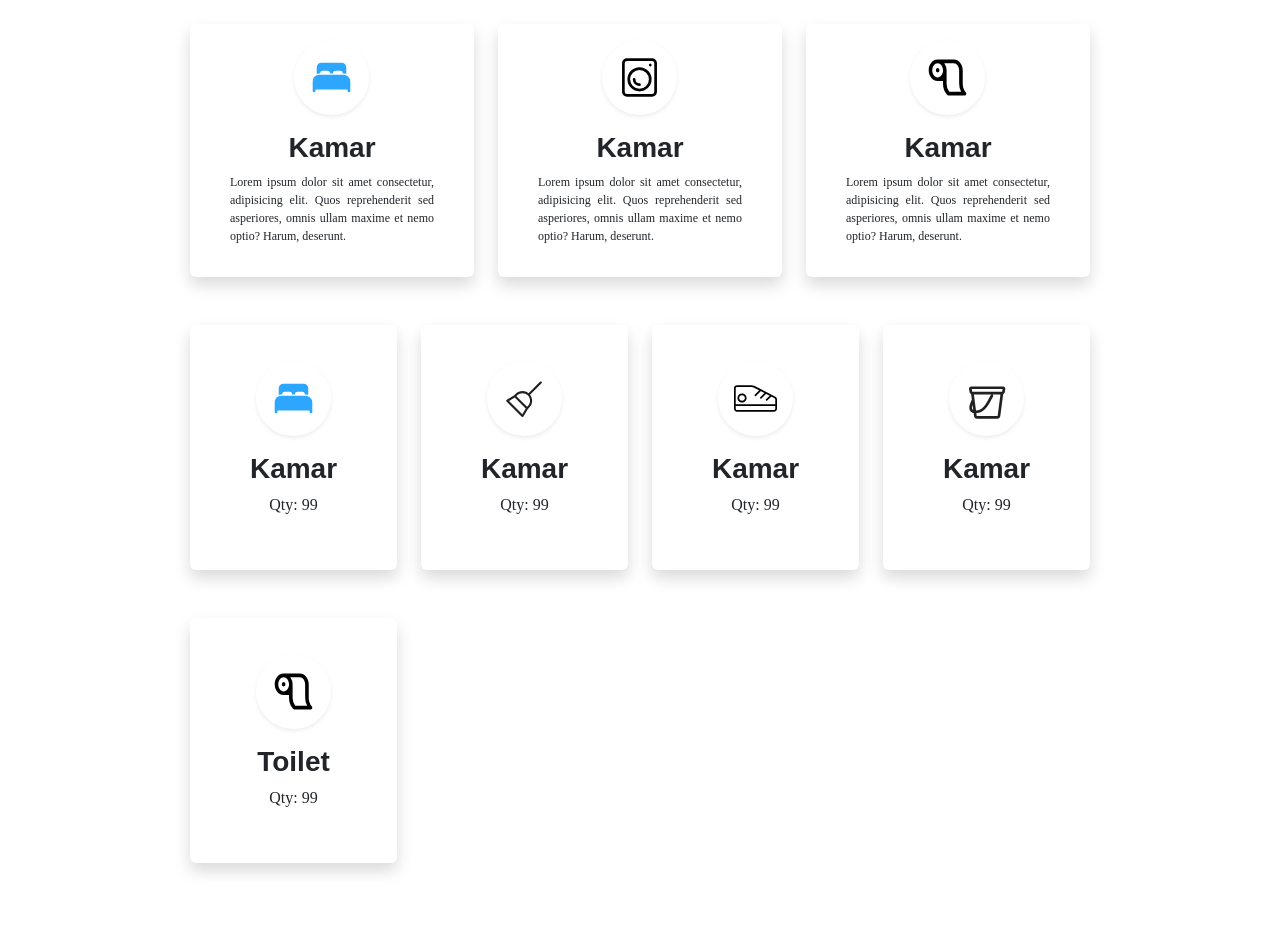
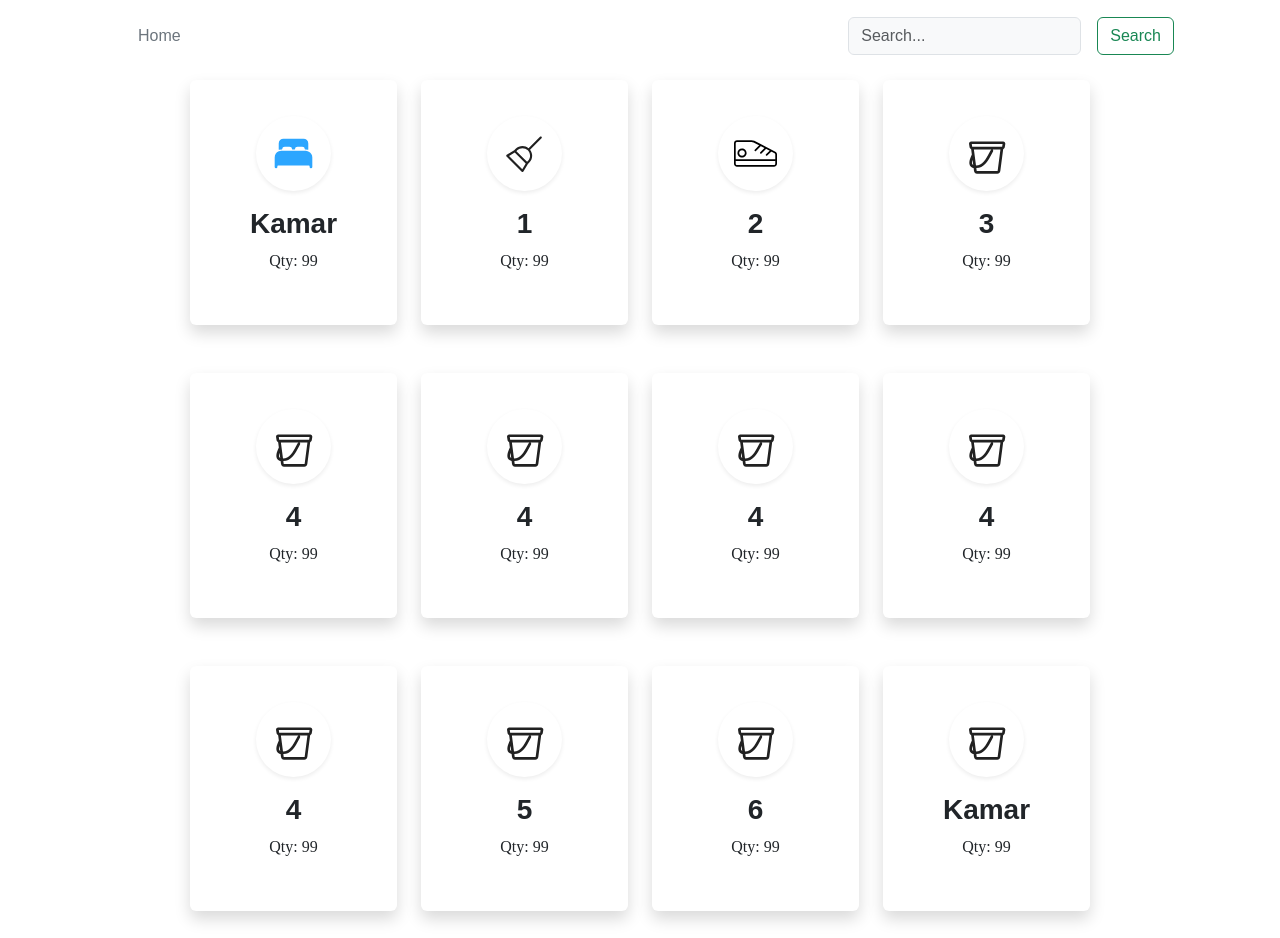
Before and after one commit to Abdul-liebert/Dormitory-inventories, a plain HTML site: page Area.html in a window 1280 px wide. Shown: the top 938 px of the page. Before the commit the page ends 911 px from the top, so only its background shows below. Drawn offline with nearby package versions, Linux system fonts and the light colour scheme; a web font is replaced by a local one.

Commit message:
filterSearch

```diff
--- a/Area.html
+++ b/Area.html
@@ -1,23 +1,52 @@
 <!doctype html>
 <html lang="en">
+
 <head>
   <meta charset="utf-8">
   <meta name="viewport" content="width=device-width, initial-scale=1">
   <title>Bootstrap demo</title>
-    <link href="https://cdn.jsdelivr.net/npm/bootstrap@5.3.2/dist/css/bootstrap.min.css" rel="stylesheet" integrity="sha384-T3c6CoIi6uLrA9TneNEoa7RxnatzjcDSCmG1MXxSR1GAsXEV/Dwwykc2MPK8M2HN" crossorigin="anonymous">
+  <link href="https://cdn.jsdelivr.net/npm/bootstrap@5.3.2/dist/css/bootstrap.min.css" rel="stylesheet"
+    integrity="sha384-T3c6CoIi6uLrA9TneNEoa7RxnatzjcDSCmG1MXxSR1GAsXEV/Dwwykc2MPK8M2HN" crossorigin="anonymous">
   <link rel="stylesheet" href="/css/style.css">
   <script src="js/script.js"></script>
 </head>
+
 <body>
+
+  <!-- Search -->
+  <div class="container my-3">
+    <div class="d-flex flex-wrap align-items-center justify-content-center justify-content-lg-start">
+      <a href="/" class="d-flex align-items-center mb-2 mb-lg-0 text-white text-decoration-none">
+        <svg class="bi me-2" width="40" height="32" role="img" aria-label="Bootstrap"><use xlink:href="#bootstrap"></use></svg>
+      </a>
+
+      <ul class="nav col-12 col-lg-auto me-lg-auto mb-2 justify-content-center mb-md-0">
+        <li><a href="#" class="nav-link px-2 text-secondary">Home</a></li>
+        <li><a href="#" class="nav-link px-2 text-white">Features</a></li>
+        <li><a href="#" class="nav-link px-2 text-white">Pricing</a></li>
+        <li><a href="#" class="nav-link px-2 text-white">FAQs</a></li>
+        <li><a href="#" class="nav-link px-2 text-white">About</a></li>
+      </ul>
+
+      <form class="col-12 d-flex  col-lg-auto mb-3 mb-lg-0 me-lg-3" role="search" id="searchForm">
+        <input type="search" class="form-control me-3 form-control-dark text-bg-light" placeholder="Search..." aria-label="Search" id="searchBar">
+        <button type="submit" class="btn btn-outline-success me-2" >Search</button>
+      </form>
+    </div>
+  </div>
+  <!-- Search -->
 
   <!-- card -->
   <div class="container mt-4">
-      <div class="row px-5 mx-5" id="cardDescription"></div>
+    <!-- <div class="row px-5 mx-5" id="cardDescription"></div> -->
 
-        <div class="row px-5 mx-5" id="cardContainer" ></div>
+    <div class="row px-5 mx-5" id="cardContainer"></div>
 
   </div>
   <!-- card -->
-    <script src="https://cdn.jsdelivr.net/npm/bootstrap@5.3.2/dist/js/bootstrap.bundle.min.js" integrity="sha384-C6RzsynM9kWDrMNeT87bh95OGNyZPhcTNXj1NW7RuBCsyN/o0jlpcV8Qyq46cDfL" crossorigin="anonymous"></script>
+  <script src="https://cdn.jsdelivr.net/npm/bootstrap@5.3.2/dist/js/bootstrap.bundle.min.js"
+    integrity="sha384-C6RzsynM9kWDrMNeT87bh95OGNyZPhcTNXj1NW7RuBCsyN/o0jlpcV8Qyq46cDfL"
+    crossorigin="anonymous"></script>
 </body>
+
 </html>
--- a/db/data.json
+++ b/db/data.json
@@ -9,11 +9,66 @@
         },
         {
           "icon": "/assets/svg/broom.svg",
+          "title": "1",
+          "qty": "99"
+        },
+        {
+          "icon": "/assets/svg/shoes.svg",
+          "title": "2",
+          "qty": "99"
+        },
+        {
+          "icon": "/assets/svg/bucket.svg",
+          "title": "3",
+          "qty": "99"
+        },
+        {
+          "icon": "/assets/svg/bucket.svg",
+          "title": "4",
+          "qty": "99"
+        },
+        {
+          "icon": "/assets/svg/bucket.svg",
+          "title": "4",
+          "qty": "99"
+        },
+        {
+          "icon": "/assets/svg/bucket.svg",
+          "title": "4",
+          "qty": "99"
+        },
+        {
+          "icon": "/assets/svg/bucket.svg",
+          "title": "4",
+          "qty": "99"
+        },
+        {
+          "icon": "/assets/svg/bucket.svg",
+          "title": "4",
+          "qty": "99"
+        },
+        {
+          "icon": "/assets/svg/bucket.svg",
+          "title": "5",
+          "qty": "99"
+        },
+        {
+          "icon": "/assets/svg/bucket.svg",
+          "title": "6",
+          "qty": "99"
+        },
+        {
+          "icon": "/assets/svg/bucket.svg",
           "title": "Kamar",
           "qty": "99"
         },
         {
-          "icon": "/assets/svg/shoes.svg",
+          "icon": "/assets/svg/bucket.svg",
+          "title": "7",
+          "qty": "99"
+        },
+        {
+          "icon": "/assets/svg/bucket.svg",
           "title": "Kamar",
           "qty": "99"
         },
@@ -22,6 +77,7 @@
           "title": "Kamar",
           "qty": "99"
         },
+
         {
           "icon": "/assets/svg/toilet-paper.svg",
           "title": "Toilet",
--- a/js/script.js
+++ b/js/script.js
@@ -13,25 +13,74 @@ document.addEventListener("DOMContentLoaded", function () {
             cardDiv.classList.add("col-lg-3", "mb-4");
 
             const cardHtml = `
-                <div class="card shadow border-0 mx-auto mb-4" style=" max-width:215px; min-height: 245px">
+              <div class="card shadow border-0 mx-auto mb-4" style="max-width:215px; min-height: 245px">
                 <div class="my-auto">
-                    <div class="d-flex justify-content-center  ">
-                        <div class="nav-link rounded-circle shadow-sm p-3" style="width: 75px; height: 75px;">
-                            <img src="${inventory.icon}" class="card-img-top img-fluid text-danger" alt="${inventory.title} Icon">
-                        </div>
+                  <div class="d-flex justify-content-center ">
+                    <div class="nav-link rounded-circle shadow-sm p-3" style="width: 75px; height: 75px;">
+                      <img src="${inventory.icon}" class="card-img-top img-fluid text-danger" alt="${inventory.title} Icon">
                     </div>
+                  </div>
                   <div class="card-body text-center">
                     <h5 class="card-title fw-bold fs-3">${inventory.title}</h5>
-                    <p class="card-text" >Qty: ${inventory.qty}</p>
-                  </div>
+                    <p class="card-text">Qty: ${inventory.qty}</p>
                   </div>
                 </div>
-              `;
+              </div>
+            `;
 
             cardDiv.innerHTML = cardHtml;
             cardContainer.appendChild(cardDiv);
           });
+
+          function filter(katakunci) {
+            var filteredItems = [];
+            for (let a = 0; a < inventories.length; a++) {
+              var items = inventories[a];
+              var nameItems = items.title;
+              var matching = nameItems.toLowerCase().includes(katakunci.toLowerCase());
+
+              if (matching === true) {
+                filteredItems.push(items);
+              }
+            }
+            return filteredItems;
+          }
+
+          var search = document.getElementById("searchForm");
+          search.addEventListener("submit", function (event) {
+            event.preventDefault();
+            var searching = document.getElementById("searchBar").value;
+
+            var filtered = filter(searching);
+
+            cardContainer.innerHTML = "";
+
+            filtered.forEach((inventory) => {
+              const cardDiv = document.createElement("div");
+              cardDiv.classList.add("col-lg-3", "mb-4");
+
+            const cardHtml = `
+              <div class="card shadow border-0 mx-auto mb-4" style="max-width:215px; min-height: 245px">
+                <div class="my-auto">
+                  <div class="d-flex justify-content-center ">
+                    <div class="nav-link rounded-circle shadow-sm p-3" style="width: 75px; height: 75px;">
+                      <img src="${inventory.icon}" class="card-img-top img-fluid text-danger" alt="${inventory.title} Icon">
+                    </div>
+                  </div>
+                  <div class="card-body text-center">
+                    <h5 class="card-title fw-bold fs-3">${inventory.title}</h5>
+                    <p class="card-text">Qty: ${inventory.qty}</p>
+                  </div>
+                </div>
+              </div>
+            `;
+
+            cardDiv.innerHTML = cardHtml;
+            cardContainer.appendChild(cardDiv);
+            });
+          });
         }
+
 
         if (cardData.description) {
             const description = cardData.description;
```
Also changed, not shown: assets/js/index.js (added). Lines whose indentation alone changed are shown as unchanged.
